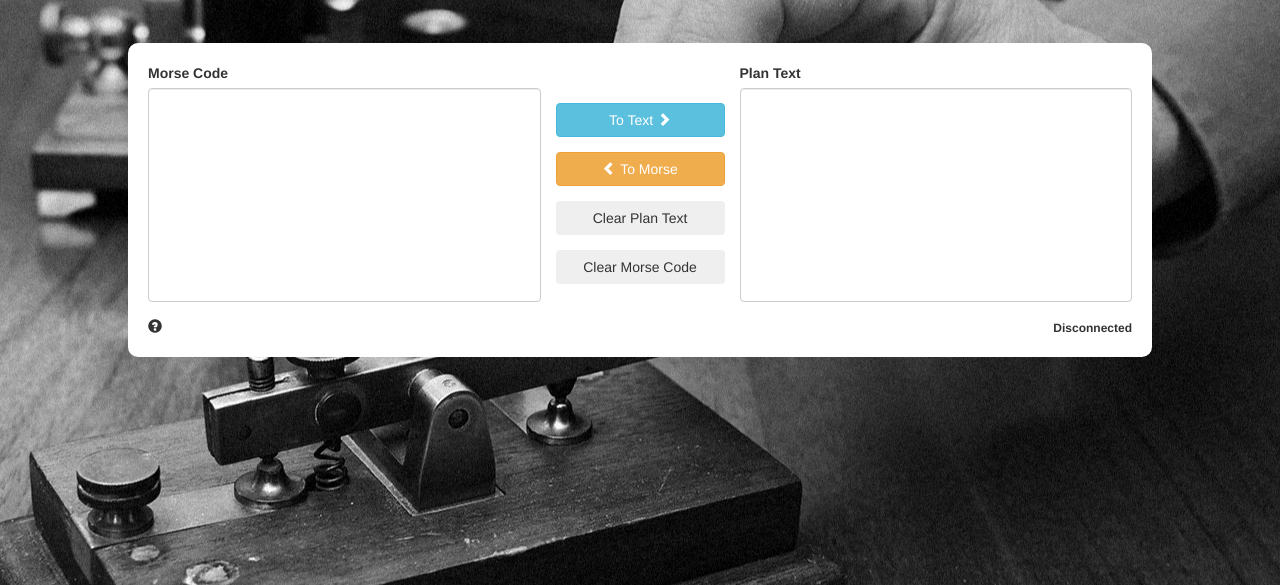
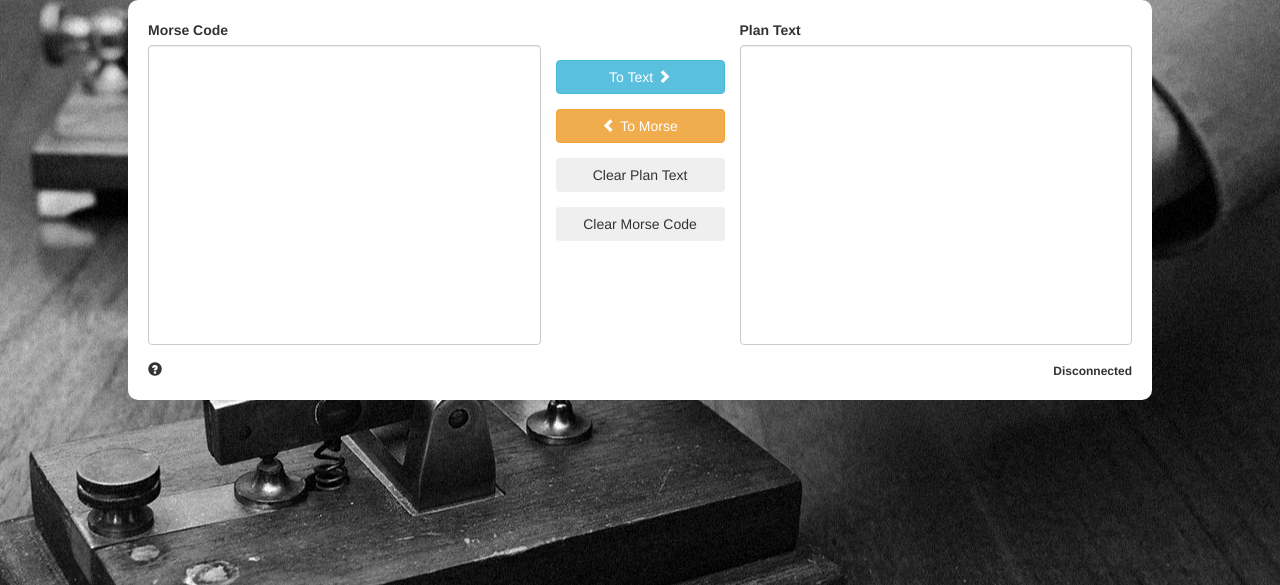
Before and after one commit to alessdr/morsecode, a Flask app: page / in a window 1280 px wide. Shown: the part 80-665 px from the top of the page. Run offline with Flask 2, Linux system fonts and the light colour scheme; some libraries are stand-ins or nearby versions.

Commit message:
Ajustes e validacoes Front/Back

```diff
--- a/business/morse_business.py
+++ b/business/morse_business.py
@@ -14,7 +14,7 @@ class Morse:
             new_msg = ''
             arr_msg = self.msg.split(' ')
             for item in arr_msg:
-                if item != ' ':
+                if item != '':
                     new_msg = new_msg + list(MORSE_CODE_DICT.keys())[list(MORSE_CODE_DICT.values()).index(item)]
                 else:
                     new_msg = new_msg + ' '
--- a/static/css/style.css
+++ b/static/css/style.css
@@ -31,6 +31,7 @@ footer {
 
 textarea {
     resize: none;
+    font-size: 20px !important;
 }
 
 .background-container {
```
